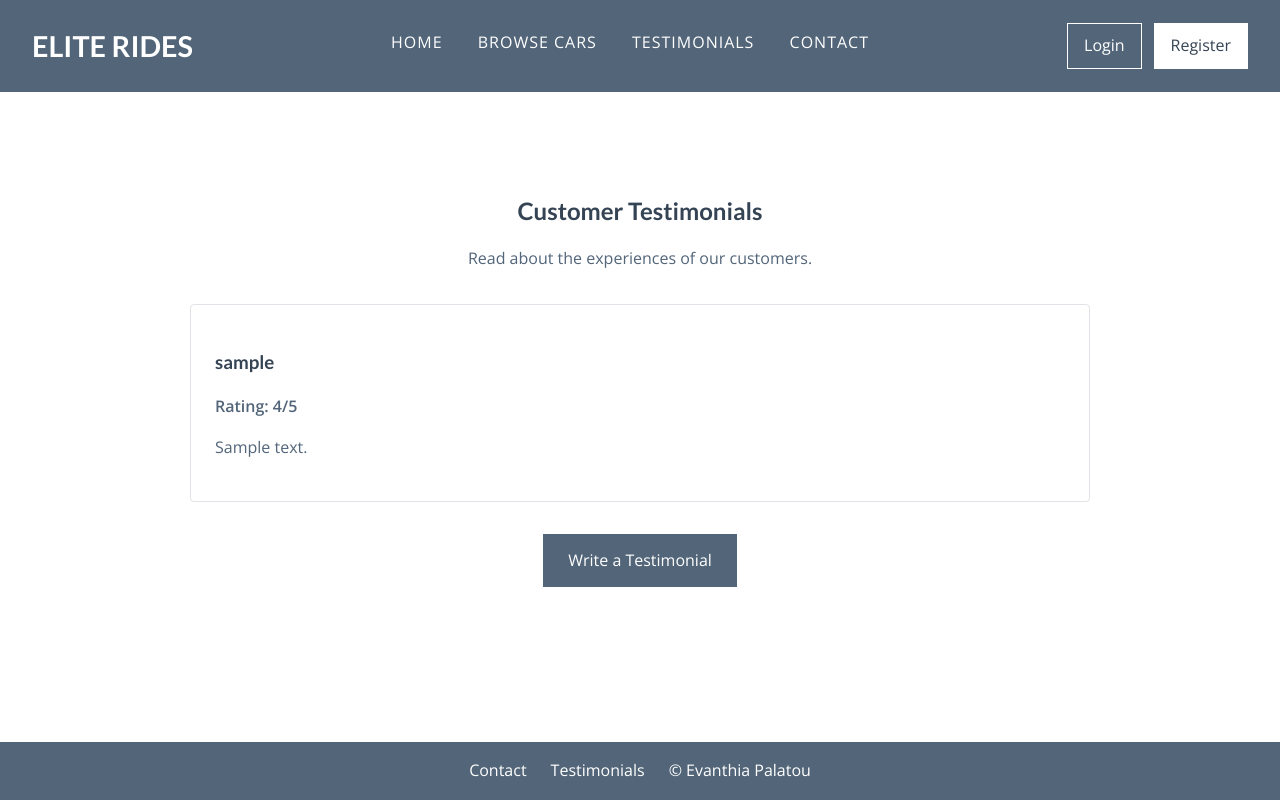
After one commit to evapalatou/car-rental-app, a Django app: page /testimonials/ in a window 1280 px wide. The commit adds this page. Run offline with Django 4.2, Linux system fonts and the light colour scheme; tables that the repository leaves empty hold one stand-in row (values such as "Sample post").

Commit message:
Implement testimonial approval workflow

```diff
--- a/static/css/style.css
+++ b/static/css/style.css
@@ -1695,3 +1695,108 @@ footer p {
         padding: 1rem;
     }
 }
+
+/* Public testimonials page */
+
+.testimonials-section,
+.manage-testimonials-section {
+    padding: 3rem 1.5rem;
+}
+
+.testimonials-container,
+.manage-testimonials-container {
+    max-width: 900px;
+    margin: 0 auto;
+}
+
+.testimonials-container h2,
+.manage-testimonials-container h2 {
+    margin-bottom: 1rem;
+    color: #354454;
+    text-align: center;
+}
+
+.testimonials-intro {
+    margin-bottom: 2rem;
+    color: #526579;
+    text-align: center;
+}
+
+.testimonials-list,
+.manage-testimonials-list {
+    display: flex;
+    flex-direction: column;
+    gap: 1.5rem;
+}
+
+.testimonial-card,
+.manage-testimonial-card {
+    padding: 1.5rem;
+    background-color: #ffffff;
+    border: 1px solid #e0e4e8;
+    border-radius: 4px;
+}
+
+.testimonial-card h3,
+.manage-testimonial-card h3 {
+    margin-bottom: 0.75rem;
+    color: #354454;
+}
+
+.testimonial-rating {
+    margin-bottom: 0.75rem;
+    color: #526579;
+    font-weight: 600;
+}
+
+.testimonial-card p,
+.manage-testimonial-card p {
+    color: #526579;
+    line-height: 1.6;
+    overflow-wrap: anywhere;
+}
+
+.testimonials-action {
+    margin-top: 2rem;
+    text-align: center;
+}
+
+.no-testimonials {
+    padding: 1.5rem;
+    background-color: #f5f6f7;
+    color: #526579;
+    text-align: center;
+    border-radius: 4px;
+}
+
+/* Staff testimonial management */
+
+.testimonial-actions {
+    display: flex;
+    gap: 1rem;
+    margin-top: 1.5rem;
+}
+
+.testimonial-actions form {
+    flex: 1;
+}
+
+.testimonial-actions button {
+    width: 100%;
+}
+
+@media (max-width: 600px) {
+    .testimonials-section,
+    .manage-testimonials-section {
+        padding: 2rem 1rem;
+    }
+
+    .testimonial-card,
+    .manage-testimonial-card {
+        padding: 1rem;
+    }
+
+    .testimonial-actions {
+        flex-direction: column;
+    }
+}
--- a/templates/base.html
+++ b/templates/base.html
@@ -44,13 +44,14 @@
                     <a href="{% url 'cars' %}">Browse Cars</a>
                     <a href="{% url 'manage_reservations' %}">Reservations</a>
                     <a href="{% url 'manage_messages' %}">Messages</a>
+                    <a href="{% url 'manage_testimonials' %}">Testimonials</a>
 
                 {% else %}
 
                     <a href="{% url 'home' %}">Home</a>
                     <a href="{% url 'cars' %}">Browse Cars</a>
                     <a href="{% url 'my_bookings' %}">My Bookings</a>
-                    <a href="#">Testimonials</a>
+                    <a href="{% url 'testimonials' %}">Testimonials</a>
                     <a href="{% url 'contact' %}">Contact</a>
 
                 {% endif %}
@@ -63,7 +64,7 @@
 
                 <a href="{% url 'home' %}">Home</a>
                 <a href="{% url 'cars' %}">Browse Cars</a>
-                <a href="#">Testimonials</a>
+                <a href="{% url 'testimonials' %}">Testimonials</a>
                 <a href="{% url 'contact' %}">Contact</a>
 
                 <div class="mobile-menu-account">
@@ -119,7 +120,7 @@
 
 <footer>
     <a href="{% url 'contact' %}">Contact</a>
-    <a href="#">Testimonials</a>
+    <a href="{% url 'testimonials' %}">Testimonials</a>
     <p>&copy; Evanthia Palatou</p>
 </footer>
 
--- /dev/null
+++ b/templates/testimonials/testimonials.html
@@ -0,0 +1,60 @@
+{% extends "base.html" %}
+
+{% block title %}Testimonials | Elite Rides{% endblock %}
+
+{% block content %}
+
+<section class="testimonials-section">
+
+    <div class="testimonials-container">
+
+        <h2>Customer Testimonials</h2>
+
+        <p class="testimonials-intro">
+            Read about the experiences of our customers.
+        </p>
+
+        {% if testimonials %}
+
+            <div class="testimonials-list">
+
+                {% for testimonial in testimonials %}
+
+                    <article class="testimonial-card">
+
+                        <h3>{{ testimonial.author.username }}</h3>
+
+                        <p class="testimonial-rating">
+                            Rating: {{ testimonial.rating }}/5
+                        </p>
+
+                        <p>{{ testimonial.message }}</p>
+
+                    </article>
+
+                {% endfor %}
+
+            </div>
+
+        {% else %}
+
+            <p class="no-testimonials">
+                There are no approved testimonials yet.
+            </p>
+
+        {% endif %}
+
+        <div class="testimonials-action">
+            <a
+                href="{% url 'write_testimonial' %}"
+                class="button button-primary"
+            >
+                Write a Testimonial
+            </a>
+        </div>
+
+    </div>
+
+</section>
+
+{% endblock %}
--- a/testimonials/urls.py
+++ b/testimonials/urls.py
@@ -5,8 +5,28 @@ from . import views
 
 urlpatterns = [
     path(
+        "",
+        views.testimonials,
+        name="testimonials",
+    ),
+    path(
         "write/",
         views.write_testimonial,
         name="write_testimonial",
     ),
+    path(
+        "manage/",
+        views.manage_testimonials,
+        name="manage_testimonials",
+    ),
+    path(
+        "approve/<int:testimonial_id>/",
+        views.approve_testimonial,
+        name="approve_testimonial",
+    ),
+    path(
+        "reject/<int:testimonial_id>/",
+        views.reject_testimonial,
+        name="reject_testimonial",
+    ),
 ]
--- a/testimonials/views.py
+++ b/testimonials/views.py
@@ -1,8 +1,17 @@
 from django.contrib import messages
-from django.contrib.auth.decorators import login_required
-from django.shortcuts import redirect, render
+from django.contrib.auth.decorators import (
+    login_required,
+    user_passes_test,
+)
+from django.shortcuts import (
+    get_object_or_404,
+    redirect,
+    render,
+)
+from django.views.decorators.http import require_POST
 
 from .forms import TestimonialForm
+from .models import Testimonial
 
 
 @login_required
@@ -31,3 +40,70 @@ def write_testimonial(request):
         "testimonials/write_testimonial.html",
         {"form": form},
     )
+
+
+def testimonials(request):
+    approved_testimonials = Testimonial.objects.filter(
+        is_approved=True
+    ).select_related("author").order_by("-created_on")
+
+    return render(
+        request,
+        "testimonials/testimonials.html",
+        {"testimonials": approved_testimonials},
+    )
+
+
+@login_required
+@user_passes_test(lambda user: user.is_staff, login_url="/")
+def manage_testimonials(request):
+    pending_testimonials = Testimonial.objects.filter(
+        is_approved=False
+    ).select_related("author").order_by("-created_on")
+
+    return render(
+        request,
+        "testimonials/manage_testimonials.html",
+        {"testimonials": pending_testimonials},
+    )
+
+
+@login_required
+@user_passes_test(lambda user: user.is_staff, login_url="/")
+@require_POST
+def approve_testimonial(request, testimonial_id):
+    testimonial = get_object_or_404(
+        Testimonial,
+        id=testimonial_id,
+        is_approved=False,
+    )
+
+    testimonial.is_approved = True
+    testimonial.save(update_fields=["is_approved"])
+
+    messages.success(
+        request,
+        "Testimonial approved successfully."
+    )
+
+    return redirect("manage_testimonials")
+
+
+@login_required
+@user_passes_test(lambda user: user.is_staff, login_url="/")
+@require_POST
+def reject_testimonial(request, testimonial_id):
+    testimonial = get_object_or_404(
+        Testimonial,
+        id=testimonial_id,
+        is_approved=False,
+    )
+
+    testimonial.delete()
+
+    messages.success(
+        request,
+        "Testimonial rejected successfully."
+    )
+
+    return redirect("manage_testimonials")
```
Also changed, not shown: templates/testimonials/manage_testimonials.html (added, +82 -0 lines).
